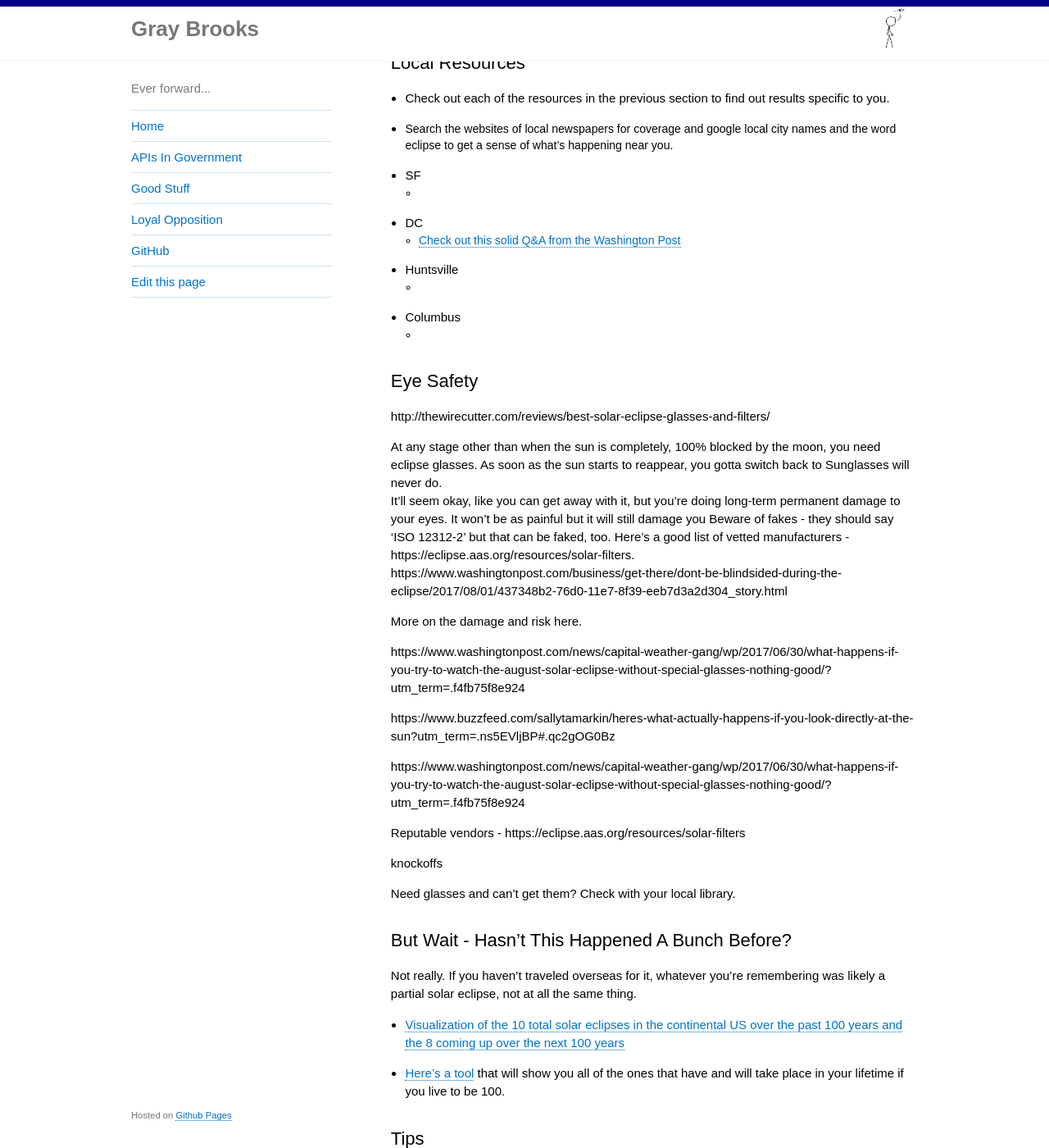
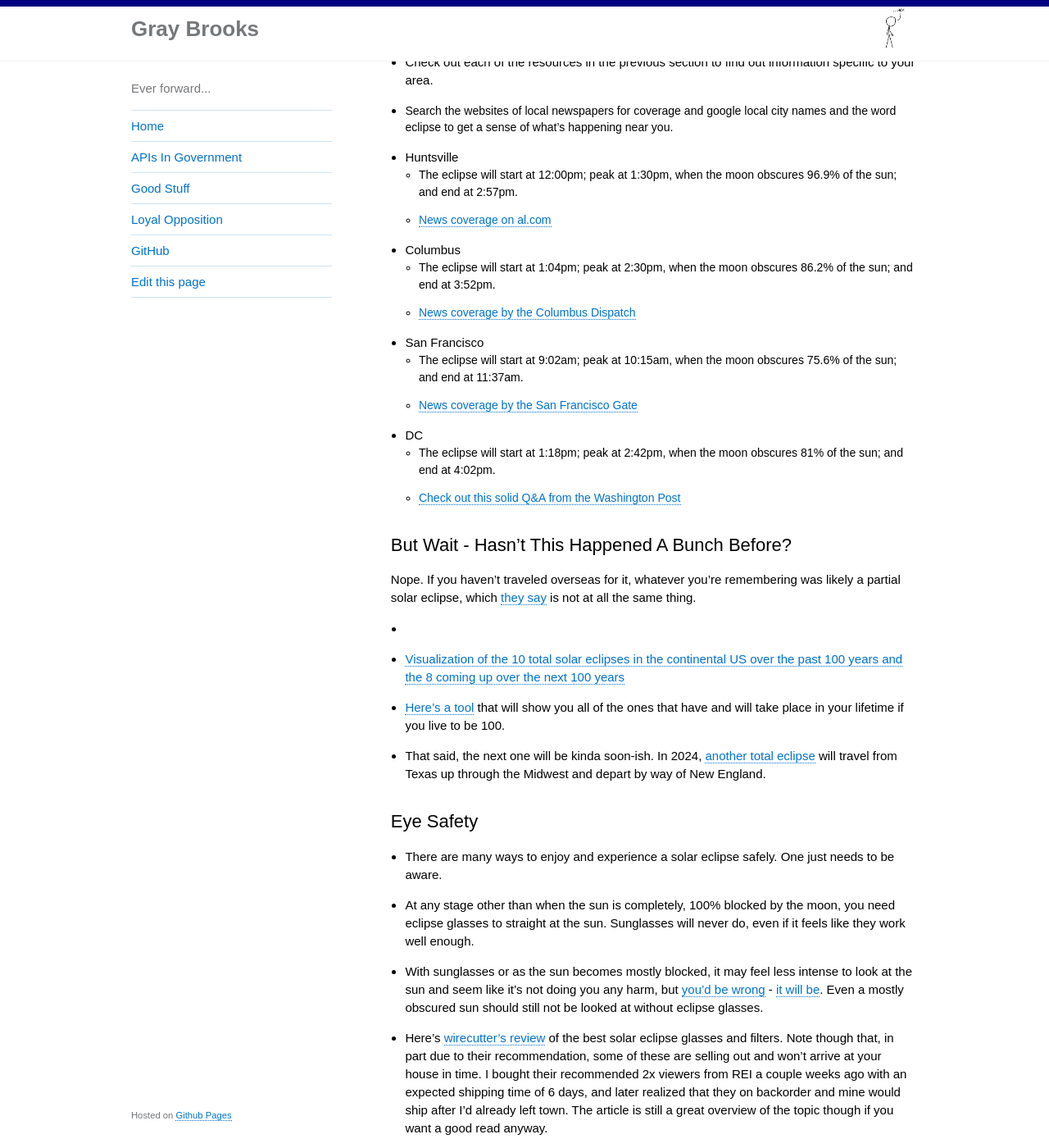
Before and after one commit to gbinal/gbinal.github.com, a Jekyll site: the page built from pages/eclipse.md, in a window 1280 px wide and 1400 px high, scrolled down 2766 px. Shown: the whole window at 82% size. Built offline with Jekyll 4.4.1, drawn with Linux system fonts in a browser that asks for light colours; some of the changed text lies outside the part shown.

Commit message:
Update eclipse.md

```diff
--- a/pages/eclipse.md
+++ b/pages/eclipse.md
@@ -4,13 +4,13 @@ title: "Eclipse 2017 Notes"
 permalink: /eclipse/
 ---
 
-So - On Monday August 21, 2017 - there's going to be a really cool event - a total solar eclipse.  Here are some notes:
+So ... On Monday August 21, 2017, there's going to be a really cool event - a total solar eclipse.  Here are some notes:
 
 
 ## TL;DR
 * If you can at all do it, plan for and travel to see the totality of the solar eclipse instead of being content to see a partial eclipse.
 * Read more below and plan ahead - don't plan to wing it the day of.
-* If you can't travel to see the totality of a solar eclipse, you'll likely still see a partial eclipse almost anywhere in the country, which'll be really cool and is also worth planning for.  Read more below.
+* If you can't travel to see the totality of a solar eclipse, you'll likely still see a partial eclipse almost anywhere in the country, which'll still be really cool and is also worth planning for.  Read more below.
 
 
 ## Testimonials On Why Seeing A Total Solar Eclipse Is Amazing
@@ -32,27 +32,27 @@ Really - trust me: read and listen to these.
 * [Drive Times](https://espnfivethirtyeight.files.wordpress.com/2017/07/kelly-eclipse-towns-0619-1.png?quality=90&strip=info&w=1024&ssl=1) [To Get To The Totality](https://static1.squarespace.com/static/53c358b6e4b01b8adb4d5870/t/59209132d1758e2fd5c1c9ab/1495306568866/?format=1000w)
 
 ## Notable Resources
-* State by State description
 * [A solid Q&A from the Washington Post](https://live.washingtonpost.com/qa-eclipse-coverage-live-20170801.html)
-* [A great preview video from Smarter Every Day](https://www.youtube.com/watch?v=qc7MfcKF1-s)
+* [A really interesting preview video from Smarter Every Day](https://www.youtube.com/watch?v=qc7MfcKF1-s)
+* [A great state-by-state description of what'll happen across the country](http://www.eclipse2017.org/2017/path_through_the_US.htm)
 * More articles from [Vox](https://www.vox.com/2017/7/26/15993716/solar-eclipse-2017), [Buzzfeed](https://www.buzzfeed.com/eclipse), the [Washington Post](https://www.washingtonpost.com/newssearch/?query=eclipse&spellcheck=false), [FiveThirtyEight](https://fivethirtyeight.com/?s=eclipse).
 
 ## Major Hubs of Information
 * [NASA](https://eclipse2017.nasa.gov/)
 * [American Astronomical Society](https://eclipse.aas.org/)
-* [Eclipse2017.org](http://www.eclipse2017.org/eclipse2017_main.htm) (My favorite)
+* [Eclipse2017.org](http://www.eclipse2017.org/eclipse2017_main.htm) (This one's my favorite - I basically recommend reading every page of it.)
 * [GreatAmericanEclipse.com](https://www.greatamericaneclipse.com/)
 * [NationalEclipse.com](http://nationaleclipse.com)
 
 
 ## Assorted Notes
 
-* Remember that for roughly an hour before and after the total eclipse, there will be a partial eclipse occuring that'll be really cool to see.  You can use [this tool](https://www.vox.com/science-and-health/2017/7/25/16019892/solar-eclipse-2017-interactive-map), [this map], or [this map] to find out what the start and finish times will be.
-* Consider [taking children out of school to experience this](http://eclipse2017.org/blog/2017/06/19/should-i-take-my-kids-out-of-school-to-see-the-total-eclipse/).  Many schools will understandably choose to keep them indoors intentionally in order to avoid any liabiity on their part and given how rare and wonderful of an event this is, if you can [help](https://live.washingtonpost.com/qa-eclipse-coverage-live-20170801.html#4799181) [them]https://www.washingtonpost.com/news/parenting/wp/2017/06/29/how-to-get-kids-ready-for-and-excited-about-the-great-american-eclipse/?utm_term=.eb5c3187f6b0) to [experience it](http://eclipse2017.org/blog/question/babies-and-toddlers/) [safely](http://www.bigkidscience.com/eclipse/safe-viewing/), do!
+* Remember that for roughly an hour before and after the total eclipse, there will be a partial eclipse occuring that'll be really cool to see.  You can use [this tool](https://www.vox.com/science-and-health/2017/7/25/16019892/solar-eclipse-2017-interactive-map) and [this map](https://eclipse2017.nasa.gov/sites/default/files/interactive_map/index.html) to find out what the start and finish times will be.
+* Consider [taking children out of school to experience this](http://eclipse2017.org/blog/2017/06/19/should-i-take-my-kids-out-of-school-to-see-the-total-eclipse/).  Many schools will understandably choose to keep them indoors intentionally in order to avoid any liabiity on their part and given how rare and wonderful of an event this is, if you can [help](https://live.washingtonpost.com/qa-eclipse-coverage-live-20170801.html#4799181) [them](https://www.washingtonpost.com/news/parenting/wp/2017/06/29/how-to-get-kids-ready-for-and-excited-about-the-great-american-eclipse/?utm_term=.eb5c3187f6b0) to [experience it](http://eclipse2017.org/blog/question/babies-and-toddlers/) [safely](http://www.bigkidscience.com/eclipse/safe-viewing/), do!
 * In general, don't bother too much trying to take pictures of the sun - it's hard to do well, distracts you from enjoying the moment, and there'll be tons of other professional photography taken that you can point to afterwards anyways.  If you want to try though, [here's](https://www.washingtonpost.com/news/capital-weather-gang/wp/2017/08/01/want-to-use-your-phone-to-photograph-the-solar-eclipse-read-this-first) [some](http://www.popularmechanics.com/space/solar-system/a27064/how-to-photograph-a-solar-eclipse/) [articles](http://www.eclipse2017.org/2017/photographing.HTM).
 * The total eclipse will begin in Oregon at about 10:15AM PT/1:15PM ET.  The 70-mile wide total shadow will then travel at ~2,000 miles per hour (~32 miles per minute) across the country before exiting South Carolina at about 11:50AM PT/2:50PM ET.  Areas right in the middle of the totality will get about 2 1/2 minutes of straight up nighttime.  The national event will last about an hour and a half and there'll be plenty of live streams and tv coverage of it if you're stuck indoors or suffer the cruel fate of cloud cover.
 * There is something crazy cool that sometimes happens on the ground around you before and after totality, called '[Shadow Bands (a.k.a Shadow Snakes)](https://youtu.be/qc7MfcKF1-s?t=4m2s)'.
-* [Here's some advice](https://www.washingtonpost.com/amphtml/news/capital-weather-gang/wp/2017/07/25/no-firm-travel-plans-for-the-solar-eclipse-heres-what-to-expect-if-you-wing-it/) if you don't take my advice to plan ahead and just decide to wing it day of.
+* [Here's some counsel](https://www.washingtonpost.com/amphtml/news/capital-weather-gang/wp/2017/07/25/no-firm-travel-plans-for-the-solar-eclipse-heres-what-to-expect-if-you-wing-it/) if you don't take my advice to plan ahead and just decide to wing it day of instead.
 
 ## What I'll Be Doing To Plan Ahead For It
 
@@ -61,82 +61,59 @@ Really - trust me: read and listen to these.
 * Plan out day and plan to get on the road very early.
 * Bring food and otherwise plan to bring lunch with me.
 * [Download the area I'm in on Google Maps](https://support.google.com/maps/answer/6291838?co=GENIE.Platform%3DAndroid&hl=en&oco=0) in advance in case of poor reception or overloaded cell signals.
-* [Review local viewing events as candidates for where to watch from; consider backup locations in case of cloud cover](https://eclipse2017.nasa.gov/sites/default/files/2017_solar_eclipse_general_events.html).
+* [Consider local viewing events as candidates for where to watch from and also consider backup locations in case of cloud cover](https://eclipse2017.nasa.gov/sites/default/files/2017_solar_eclipse_general_events.html).
 * Using [this tool by Vox](https://www.vox.com/science-and-health/2017/7/25/16019892/solar-eclipse-2017-interactive-map) to see what the peak time for the eclipse will be and when the partial eclipse will start/finish where I'm at.
 * A few days before, search the websites of local newspapers for coverage and google local city names and the word eclipse to get a sense of what's happening in the area.
 
 
 ## If You Can't Travel To See The Total Eclipse
+
 * [Here's a quick preview of how much of an eclipse you'll get](https://img.washingtonpost.com/wp-apps/imrs.php?src=https://img.washingtonpost.com/news/speaking-of-science/wp-content/uploads/sites/36/2017/07/2300-eclipse-grid.jpg&w=1484)
 * Use [this tool by Vox](https://www.vox.com/science-and-health/2017/7/25/16019892/solar-eclipse-2017-interactive-map) to find out how much of the sun will be blocked where you are at, what the peak time for the eclipse will be and when the partial eclipse will start/finish where you are at.
 * Use [this map by NASA](https://eclipse2017.nasa.gov/sites/default/files/interactive_map/index.html) to click on where you'll be and to find out start times, peak times, end times, and more.
 * Find [NASA-registered eclipse viewing events](https://eclipse2017.nasa.gov/sites/default/files/2017_solar_eclipse_general_events.html) near you.
 
 
-
 ## Local Resources
 
-* Check out each of the resources in the previous section to find out results specific to you.
+* Check out each of the resources in the previous section to find out information specific to your area.
 * Search the websites of local newspapers for coverage and google local city names and the word eclipse to get a sense of what's happening near you.
 
+* Huntsville
+  * The eclipse will start at 12:00pm; peak at 1:30pm, when the moon obscures 96.9% of the sun; and end at 2:57pm.
+  * [News coverage on al.com](http://search.al.com/eclipse/)
+* Columbus
+  * The eclipse will start at 1:04pm; peak at 2:30pm, when the moon obscures 86.2% of the sun; and end at 3:52pm.
+  * [News coverage by the Columbus Dispatch](http://www.dispatch.com/search?text=eclipse)
+* San Francisco
+  * The eclipse will start at 9:02am; peak at 10:15am, when the moon obscures 75.6% of the sun; and end at 11:37am.
+  * [News coverage by the San Francisco Gate](http://www.sfgate.com/search/?action=search&firstRequest=1&searchindex=solr&query=eclipse)
+* DC
+  * The eclipse will start at 1:18pm; peak at 2:42pm, when the moon obscures 81% of the sun; and end at 4:02pm.
+  * [Check out this solid Q&A from the Washington Post](https://live.washingtonpost.com/qa-eclipse-coverage-live-20170801.html)
 
 
+## But Wait - Hasn't This Happened A Bunch Before?
 
-* SF
-  *
-* DC
-  * [Check out this solid Q&A from the Washington Post](https://live.washingtonpost.com/qa-eclipse-coverage-live-20170801.html)
-* Huntsville
-  *
-* Columbus
-  *
+Nope.  If you haven't traveled overseas for it, whatever you're remembering was likely a partial solar eclipse, which [they say](https://s-media-cache-ak0.pinimg.com/originals/84/34/2d/84342d5721fc2cbd02fea95879206c2b.jpg) is not at all the same thing.
 
+*
+* [Visualization of the 10 total solar eclipses in the continental US over the past 100 years and the 8 coming up over the next 100 years](https://img.washingtonpost.com/wp-apps/imrs.php?src=https://img.washingtonpost.com/news/speaking-of-science/wp-content/uploads/sites/36/2017/07/2300-eclipse-american-centuries.jpg&w=1484)
+* [Here's a tool](https://www.washingtonpost.com/graphics/national/eclipse/?utm_term=.51cc58e9ee76) that will show you all of the ones that have and will take place in your lifetime if you live to be 100.
+* That said, the next one will be kinda soon-ish.  In 2024, [another total eclipse](https://eclipse.gsfc.nasa.gov/SEgoogle/SEgoogle2001/SE2024Apr08Tgoogle.html) will travel from Texas up through the Midwest and depart by way of New England.
 
 
 
 ## Eye Safety
 
+* There are many ways to enjoy and experience a solar eclipse safely.  One just needs to be aware.
+* At any stage other than when the sun is completely, 100% blocked by the moon, you need eclipse glasses to straight at the sun.  Sunglasses will never do, even if it feels like they work well enough.
+* With sunglasses or as the sun becomes mostly blocked, it may feel less intense to look at the sun and seem like it's not doing you any harm, but [you'd be wrong](https://www.buzzfeed.com/sallytamarkin/heres-what-actually-happens-if-you-look-directly-at-the-sun?utm_term=.ns5EVljBP#.qc2gOG0Bz) - [it will be](https://www.washingtonpost.com/news/capital-weather-gang/wp/2017/06/30/what-happens-if-you-try-to-watch-the-august-solar-eclipse-without-special-glasses-nothing-good/?utm_term=.f4fb75f8e924).  Even a mostly obscured sun should still not be looked at without eclipse glasses.
+* Here's [wirecutter's review](http://thewirecutter.com/reviews/best-solar-eclipse-glasses-and-filters/) of the best solar eclipse glasses and filters. Note though that, in part due to their recommendation, some of these are selling out and won't arrive at your house in time.  I bought their recommended 2x viewers from REI a couple weeks ago with an expected shipping time of 6 days, and later realized that they on backorder and mine would ship after I'd already left town.  The article is still a great overview of the topic though if you want a good read anyway.
+* No matter who you order from, watch out for 2 things: shipping time/availability but also: [fakes or knock-offs](https://www.washingtonpost.com/business/get-there/dont-be-blindsided-during-the-eclipse/2017/08/01/437348b2-76d0-11e7-8f39-eeb7d3a2d304_story.html).
+* If you've already gotten some eclipse glasses, check them - they should say ‘ISO 12312-2’ on them, but note that that can be faked, too.  Your best bet is to order from a reliable source and/or to buy [one of these vetted brands](https://eclipse.aas.org/resources/solar-filters).
+* Still need glasses and can't find any online that you trust?  Check with your local library.  Thousands of libraries nationwide are handing them out for free.
 
-http://thewirecutter.com/reviews/best-solar-eclipse-glasses-and-filters/
+##  Thoughts, questions?
 
-
-At any stage other than when the sun is completely, 100% blocked by the moon, you need eclipse glasses.  As soon as the sun starts to reappear, you gotta switch back to
-Sunglasses will never do.
-It’ll seem okay, like you can get away with it, but you’re doing long-term permanent damage to your eyes.  It won’t be as painful but it will still damage you
-Beware of fakes - they should say ‘ISO 12312-2’ but that can be faked, too.  Here’s a good list of vetted manufacturers - https://eclipse.aas.org/resources/solar-filters.
-https://www.washingtonpost.com/business/get-there/dont-be-blindsided-during-the-eclipse/2017/08/01/437348b2-76d0-11e7-8f39-eeb7d3a2d304_story.html
-
-
-
-
-More on the damage and risk here.
-
-https://www.washingtonpost.com/news/capital-weather-gang/wp/2017/06/30/what-happens-if-you-try-to-watch-the-august-solar-eclipse-without-special-glasses-nothing-good/?utm_term=.f4fb75f8e924
-
-https://www.buzzfeed.com/sallytamarkin/heres-what-actually-happens-if-you-look-directly-at-the-sun?utm_term=.ns5EVljBP#.qc2gOG0Bz
-
-https://www.washingtonpost.com/news/capital-weather-gang/wp/2017/06/30/what-happens-if-you-try-to-watch-the-august-solar-eclipse-without-special-glasses-nothing-good/?utm_term=.f4fb75f8e924
-
-Reputable vendors - https://eclipse.aas.org/resources/solar-filters
-
-knockoffs
-
-Need glasses and can’t get them?  Check with your local library.
-
-
-## But Wait - Hasn't This Happened A Bunch Before?
-
-Not really.  If you haven't traveled overseas for it, whatever you're remembering was likely a partial solar eclipse, not at all the same thing.
-
-* [Visualization of the 10 total solar eclipses in the continental US over the past 100 years and the 8 coming up over the next 100 years](https://img.washingtonpost.com/wp-apps/imrs.php?src=https://img.washingtonpost.com/news/speaking-of-science/wp-content/uploads/sites/36/2017/07/2300-eclipse-american-centuries.jpg&w=1484)
-* [Here's a tool](https://www.washingtonpost.com/graphics/national/eclipse/?utm_term=.51cc58e9ee76) that will show you all of the ones that have and will take place in your lifetime if you live to be 100.
-
-
-
-## Tips
-
-*
-
-
-## Other Links
-* [Buzzfeed's descriptions of some good viewing spots around the country](https://www.buzzfeed.com/zahrahirji/spectacular-views-of-the-eclipse?utm_term=.thoLxy2o7#.whRRn90zg)
+As you may have been able to tell, I'm pretty enthused about this.  Feel free to hit me up if you have questions, want to think through possible plans you're forming, or just want to hear me wax poetic about this topic some more.
```
